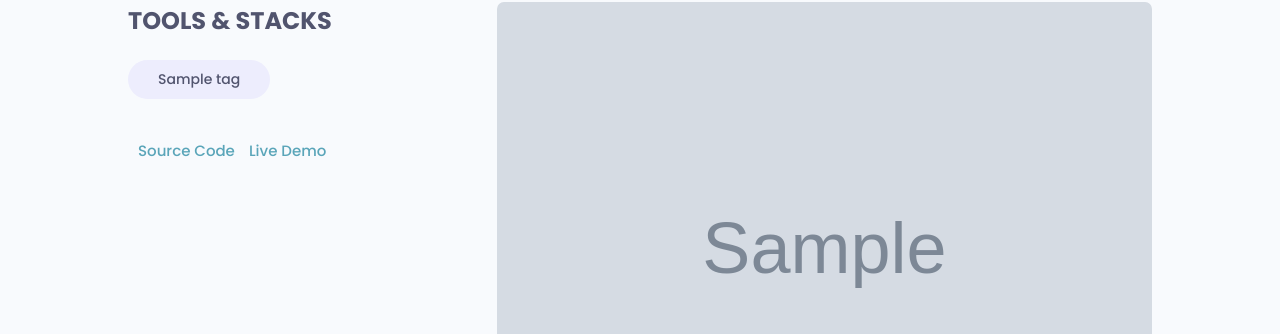
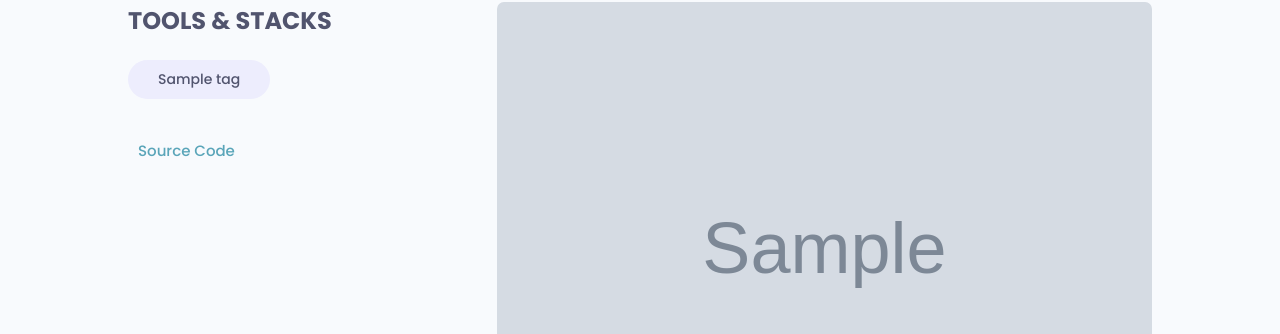
Before and after one commit to NandanRavi/studybud, a Django app: template projects/templates/projects/single_project.html in a window 1280 px wide. Shown: the part 167-501 px from the top of the page. Run offline with Django 3.2, Linux system fonts and the light colour scheme; the template is opened without the code that fills it: most values are stand-ins (such as "Sample title", 1, 10 or a date in 2020); grey boxes marked "Sample" are stand-in pictures.

Commit message:
Changing in single_project.html

```diff
--- a/projects/templates/projects/single_project.html
+++ b/projects/templates/projects/single_project.html
@@ -22,10 +22,6 @@
           </a>
           {% endif %}
 
-          {% if project.source_link %}
-          <a class="singleProject__liveLink" href="{{project.source_link}}" target="_blank"><i class="im im-external-link"></i>Live Demo
-          </a>
-          {% endif %}
 
         </div>
         <div class="column column--2of3">
```
